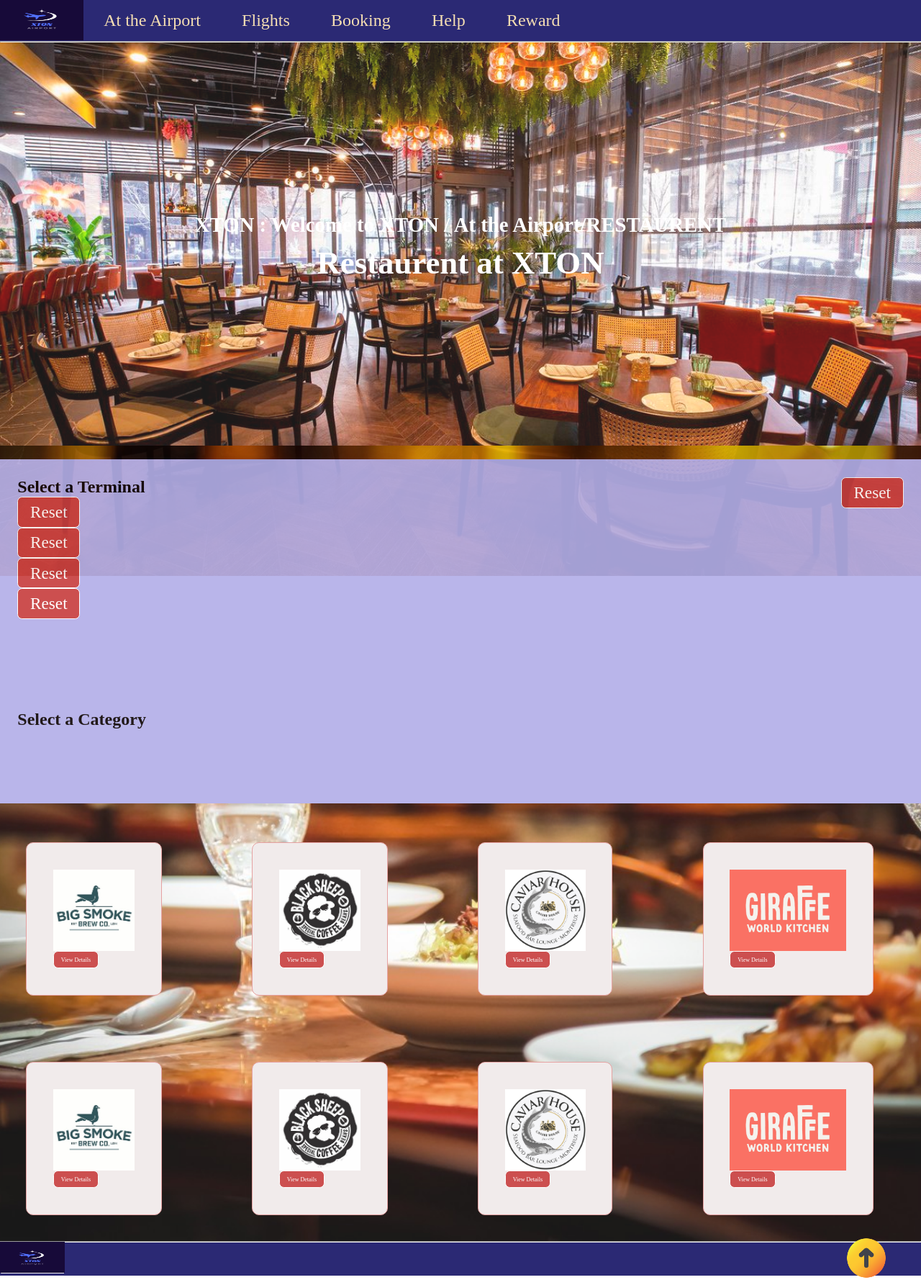
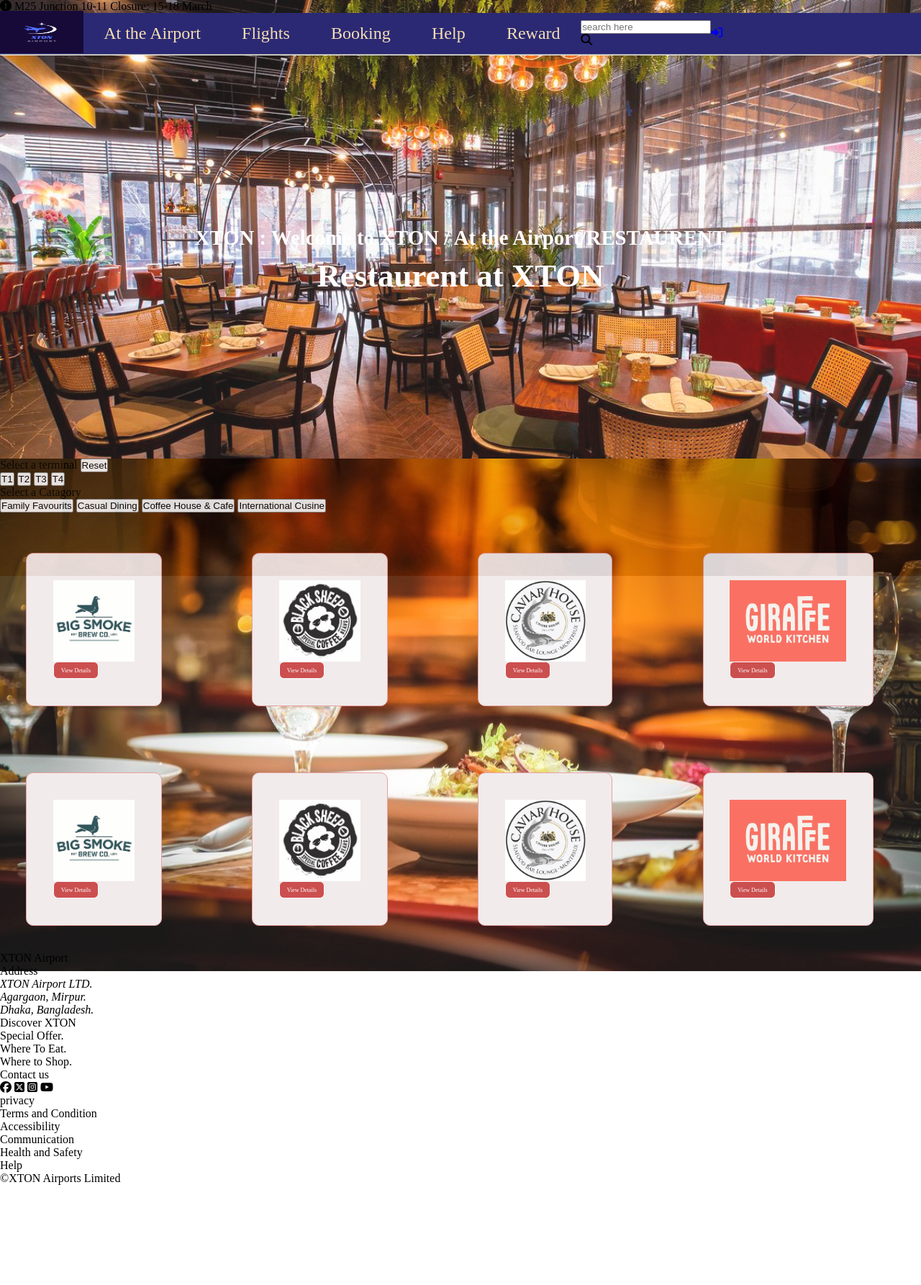
Before and after one commit to Shahriar-Utchas/XTON-Airport, a PHP site: page /Views/RestaurentPage.php in a window 1280 px wide. Shown: the whole page at 72% size. After the commit the page ends 1646 px from the top, so only its background shows below. Run offline with PHP 8.4, Linux system fonts and the light colour scheme.

Commit message:
Update RestaurentPage.php

```diff
--- a/Views/RestaurentPage.php
+++ b/Views/RestaurentPage.php
@@ -5,9 +5,14 @@
     <meta name="viewport" content="width=device-width, initial-scale=1.0">
     <title>RestaurentPage</title>
     <link rel="stylesheet" href="../CSS/RestaurentPage.css">
+      <!-- Font Awesome -->
+    <link rel="stylesheet" href="https://cdnjs.cloudflare.com/ajax/libs/font-awesome/6.5.2/css/all.min.css" integrity="sha512-SnH5WK+bZxgPHs44uWIX+LLJAJ9/2PkPKZ5QiAj6Ta86w+fsb2TkcmfRyVX3pBnMFcV7oQPJkl9QevSCWr3W6A==" crossorigin="anonymous" referrerpolicy="no-referrer" />
 </head>
 
 <body>
+    <div class="nav1">
+        <i class="fa-solid fa-circle-exclamation"></i> M25 Junction 10-11 Closure: 15-18 March
+    </div>
     <nav id="navbar">
         <div id="logo">
             <img src="../img/Restaurent_Pic/logo.png" alt="">
@@ -20,6 +25,16 @@
             <li class="item"><a href="#">Help</a></li>
             <li class="item"><a href="#">Reward</a></li>
         </ul>
+        <div class="nav2-searchBar">
+          <input type="text" placeholder="search here" />
+          <div class="search-icon">
+            <i class="fa-solid fa-magnifying-glass"></i>
+          </div>
+        </div>
+
+        <div class="nav2-login">
+         <a href="../Views/LoginRegistration.php"><span><i class="fa-solid fa-right-to-bracket"></i></span></a>
+        </div>
     </nav>
     <hr>
 
@@ -28,30 +43,30 @@
         <h1>Restaurent at XTON</h1>
     </section>
 
-    <!-- <section id="home2"> -->
-        <section class="bigbox">
-        <h1 class="h-primary"></h1>
-        <div id="terminal">
-            <div class="terminalbox">
-                <h1>Select a Terminal</h1>
-                 <button class="btn2">Reset</button>
-                 <button class="btn2">Reset</button>
-                 <button class="btn2">Reset</button>
-                 <button class="btn2">Reset</button>
-            </div>
+    <div class="bigbox">
+    <section class="terminal">
 
-            <div class="terminalbox1">
-                <button class="btn2">Reset</button>
-            </div>
+        <div class="select-terminal">
+            Select a terminal
+            <button>Reset</button>
         </div>
+        <div class="terminal-op">
+            <button>T1</button>
+            <button>T2</button>
+            <button>T3</button>
+            <button>T4</button>
+        </div>
+        <div class="select-terminal">
+        Select a Catagory
+        </div>
+        <div class="select-category">
+            <button>Family Favourits</button>
+            <button>Casual Dining</button>
+            <button>Coffee House & Cafe</button>
+            <button>International Cusine</button>
+        </div>
+    </section>
 
-        <div id="terminal">
-            <div class="terminalbox2">
-                <h1> Select a Category</h1>
-            </div>
-        </div>
-
-    <!-- </section> -->
 
         <section class="shop selection">
         <h1 class="h-primary"></h1>
@@ -95,29 +110,56 @@
         </div>
         </section>
     </section>
+    </div>
 
-    <hr>
-    <nav id="navbar2">
-        <div id="logo2">
-            <img src="../img/Restaurent_Pic/logo.png" alt="">
-              <!-- <h2>XTON Airport Limited</h2> -->
-            <hr>
+    <footer>
+      <!-- First Footer Section -->
+      <div class="footer-1st">
+        <div class="footer-logo"></div>
+        <div class="title">XTON Airport</div>
+      </div>
+      <!-- Second Footer Section -->
+      <div class="footer-2nd">
+        <div class="footer2d-info">
+          <!-- Contact Information -->
+          <div class="info">
+            <p>Address</p>
+            <address>
+              <p>XTON Airport LTD.</p>
+              <p>Agargaon, Mirpur.</p>
+              <p>Dhaka, Bangladesh.</p>
+            </address>
+          </div>
+          <!-- Discover XTON -->
+          <div class="info">
+            Discover XTON
+            <p>Special Offer.</p>
+            <p>Where To Eat.</p>
+            <p>Where to Shop.</p>
+          </div>
+          <!-- Social Media Links -->
+          <div class="info">
+            <p>Contact us</p>
+            <p class="links">
+              <i class="fa-brands fa-facebook"></i>
+              <i class="fa-brands fa-square-x-twitter"></i>
+              <i class="fa-brands fa-square-instagram"></i>
+              <i class="fa-brands fa-youtube"></i>
+            </p>
+          </div>
         </div>
-
-        <div id="logo3">
-            <img src="../img/Restaurent_Pic/up-arrow.png" alt="">
-
-        </div>
-
-
-        <!-- <ul>
-            <li class="item"><a href="#">At the Airport</a></li>
-            <li class="item"><a href="#">Flights</a></li>
-            <li class="item"><a href="#">Booking</a></li>
-            <li class="item"><a href="#">Help</a></li>
-            <li class="item"><a href="#">Reward</a></li>
-        </ul> -->
-    </nav>
+      </div>
+      <!-- Last Footer Section -->
+      <div class="footer-last">
+        <p>privacy</p>
+        <p>Terms and Condition</p>
+        <p>Accessibility</p>
+        <p>Communication</p>
+        <p>Health and Safety</p>
+        <p>Help</p>
+        <p>&copy;XTON Airports Limited</p>
+      </div>
+    </footer>
 
 </body>
 </html>
```
